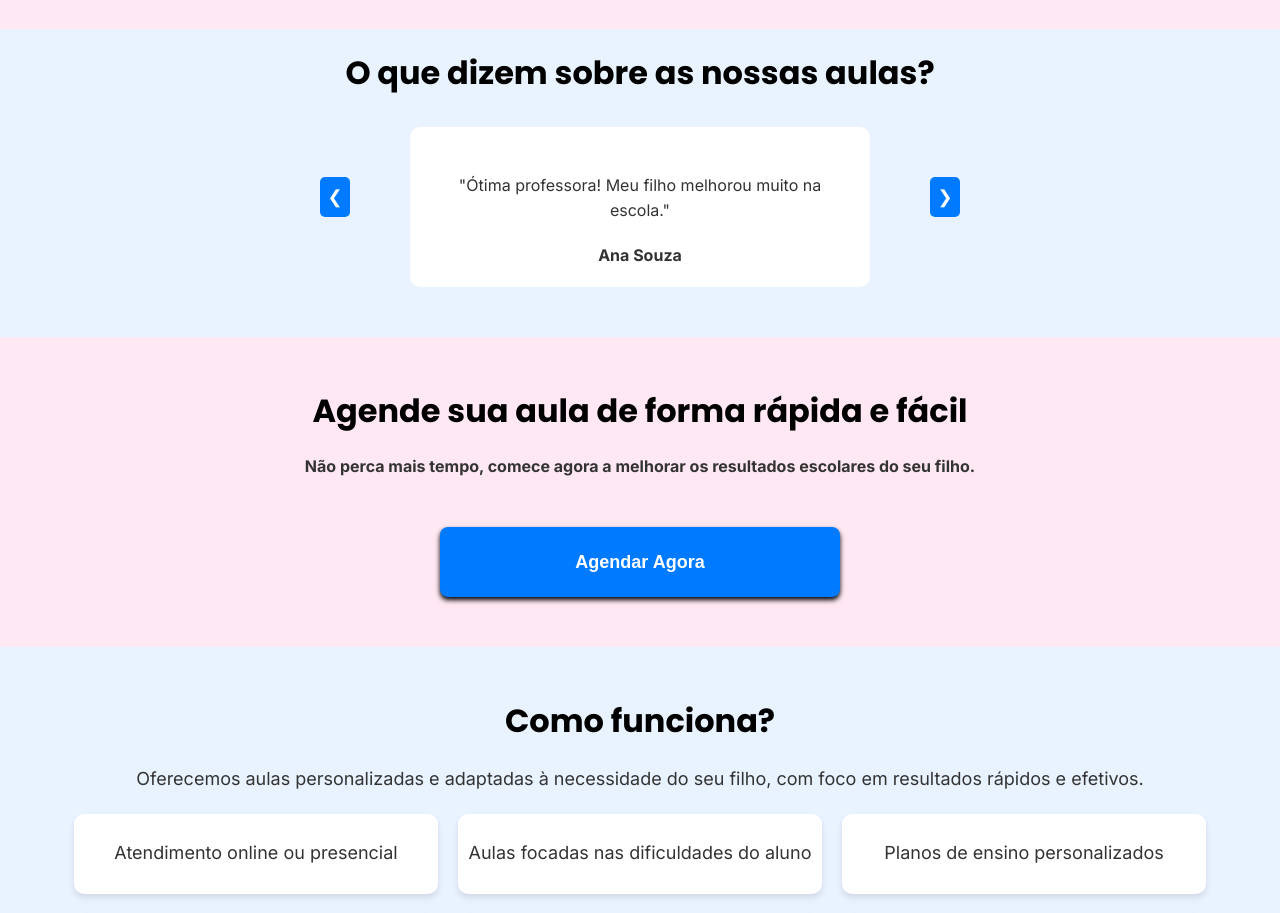
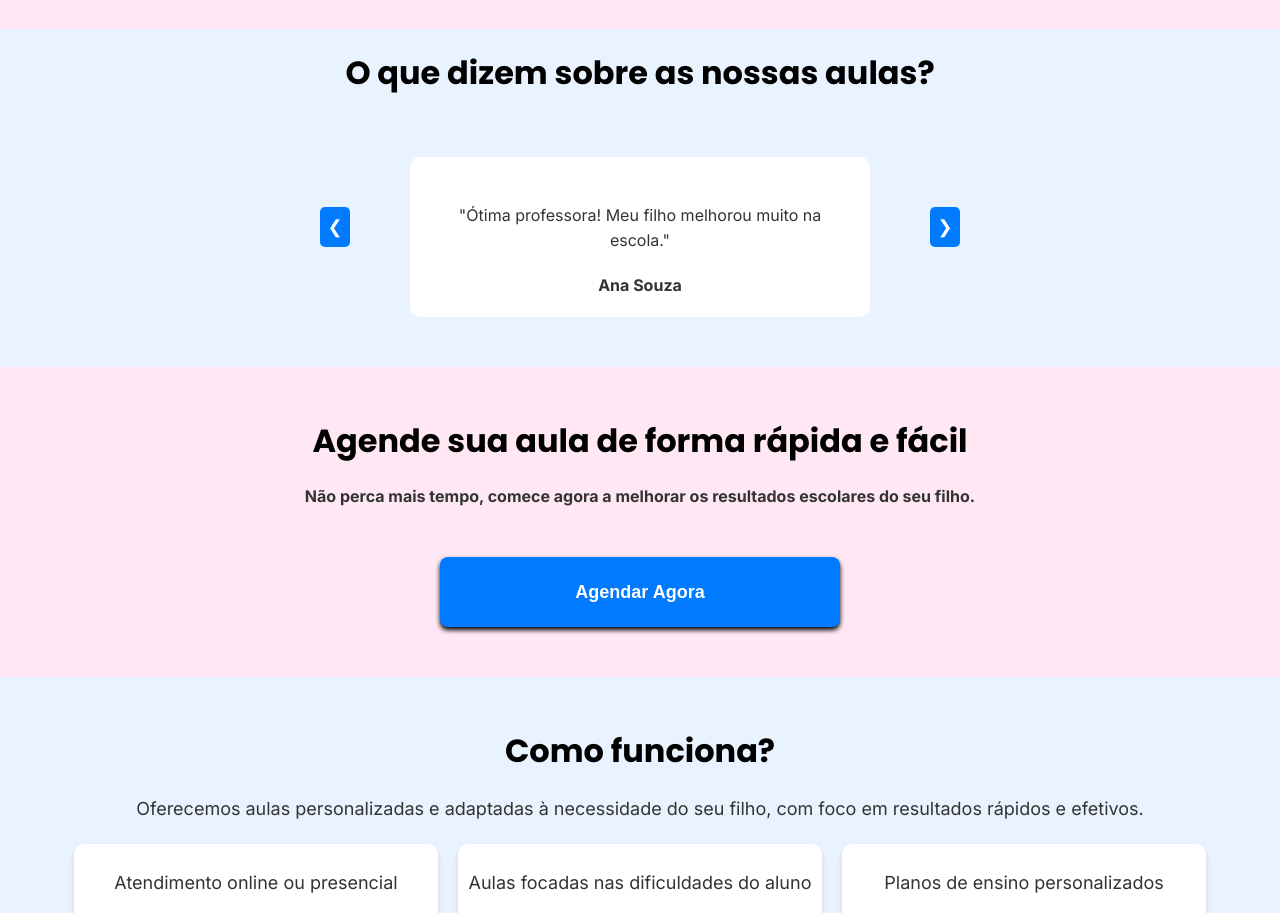
Before and after one commit to Israel-ops-cmd/prof-helo, a React (Vite) app: page / in a window 1280 px wide. Shown: the part 980-1893 px from the top of the page. Built offline with nearby package versions, Linux system fonts and the light colour scheme.

Commit message:
alterando as margens

```diff
--- a/src/components/Depoiments/Depoiments.css
+++ b/src/components/Depoiments/Depoiments.css
@@ -13,13 +13,14 @@
    height: 100px;
    padding: 30px;
    border-radius: 10px;
+   margin-top: 30px;
    margin-bottom: 50px;
 }
 
 .nav-buttons {
     display: flex;
     justify-content: center;
-    margin-top: 50px;
+    margin-top: 80px;
 }
 
 .nav-buttons button {
```
